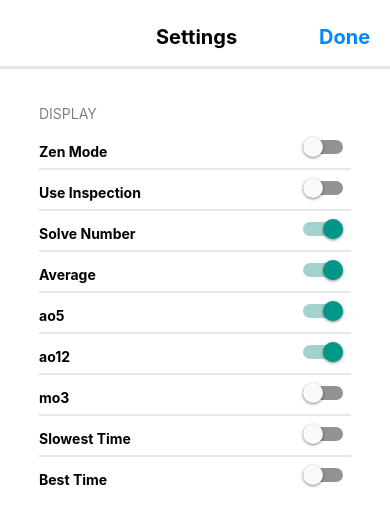
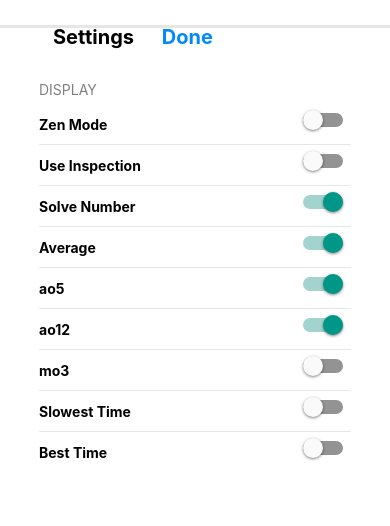
Before and after one commit to jacobyangg9/CubeClock, a React Native app: screen / in a window 390 px wide. Both pictures are taken after a click on the element 115 px from the left and 814 px from the top of the page. Shown: the top 526 px of the page. Built offline with nearby package versions, Linux system fonts and the light colour scheme.

Commit message:
fixed bugs in the toggle in settings

```diff
--- a/settings.js
+++ b/settings.js
@@ -1,5 +1,5 @@
 import React, { useState, useRef, useEffect } from 'react';
-import { StyleSheet, Text, SafeAreaView, TouchableOpacity, View, Image, Alert, Animated, Switch } from 'react-native';
+import { StyleSheet, Text, SafeAreaView, TouchableOpacity, View, Image, Alert, Animated, Switch, ScrollView } from 'react-native';
 import styles from './styles';
 
 const Settings = ({settingsVisible, displaySettings}) => {
@@ -19,6 +19,8 @@ const Settings = ({settingsVisible, displaySettings}) => {
         <View style={[styles.settings, { opacity: settingsVisible ? 1 : 0, pointerEvents: settingsVisible ? 'auto' : 'none' }]}
               pointerEvents={settingsVisible ? 'auto' : 'none'}
         >
+
+          <ScrollView>
           <View style={styles.settingsHeaderWrapper} >
             <Text style={styles.settingsHeaderText}>Settings</Text>
             <TouchableOpacity onPress={displaySettings} style={styles.settingsDoneButton}>
@@ -26,6 +28,7 @@ const Settings = ({settingsVisible, displaySettings}) => {
             </TouchableOpacity>
           </View>
           <View style={styles.settingsHeaderLine}></View>
+
 
           <Text style={styles.settingPropertyText}>DISPLAY</Text>
 
@@ -117,14 +120,17 @@ const Settings = ({settingsVisible, displaySettings}) => {
             <View style={styles.settingsBodyLine}></View>
 
 
-            <View style={styles.settingsBodyWrapper}>
+            <View style={[styles.settingsBodyWrapper, { marginBottom: '20%' }]}>
               <Text style={styles.settingsBodyText}>Best Time</Text>
               <Switch
                 value={isMinimumEnabled}
                 onValueChange={setIsMinimumEnabled}
               ></Switch>
             </View>
+
           </View>
+
+          </ScrollView>
 
         </View>
     )
--- a/styles.js
+++ b/styles.js
@@ -116,6 +116,8 @@ const styles = StyleSheet.create({
   settingsHeaderWrapper: {
     top: '3%',
     flexDirection: 'row',
+    backgroundColor: 'white',
+    position: 'fixed',
   },
   settingsHeaderText: {
     fontSize: 20,
```
